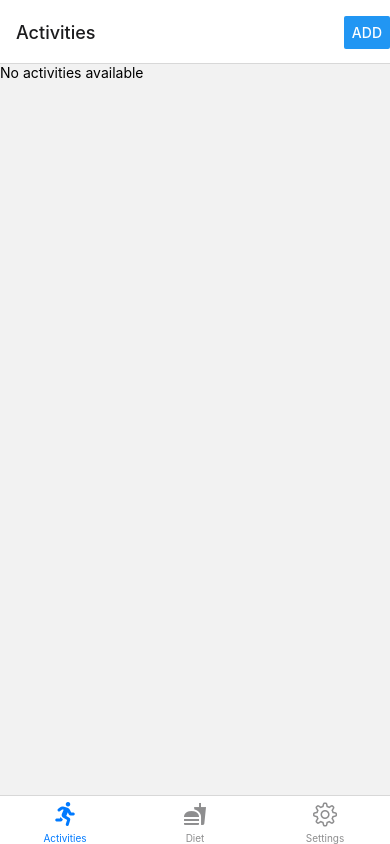
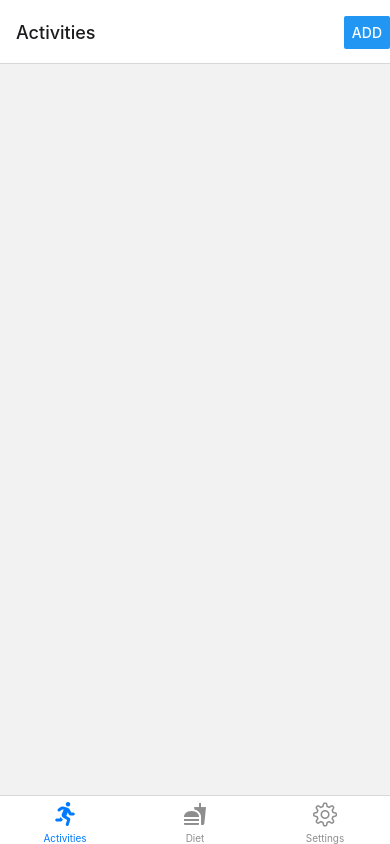
Before and after one commit to saraxixi/CS5520-Assignment-2, a React Native app: screen /Activities in a window 390 px wide. Built offline with nearby package versions, Linux system fonts and the light colour scheme.

Commit message:
Refactor code to add "Add" button to Diet and Settings screens

```diff
--- a/App.js
+++ b/App.js
@@ -57,7 +57,7 @@ export default function App() {
             }}
           />
           <Tab.Screen
-          name="Diet"
+            name="DietTab"
             component={Diet}
             options={() => ({
               tabBarLabel: 'Diet',
@@ -70,7 +70,7 @@ export default function App() {
             })}
           />
           <Tab.Screen
-          name="Settings"
+            name="SettingsTab"
             component={Settings}
             options={() => ({
               tabBarLabel: 'Settings',
--- a/screens/Activities.js
+++ b/screens/Activities.js
@@ -17,7 +17,7 @@ export default function Activities({}) {
           keyExtractor={(item) => item.id}
         />
       ) : (
-        <Text style={styles.emptyText}>No activities available</Text>
+        <Text></Text>
       )}
     </View>
   )
```
Lines whose indentation alone changed are shown as unchanged.
